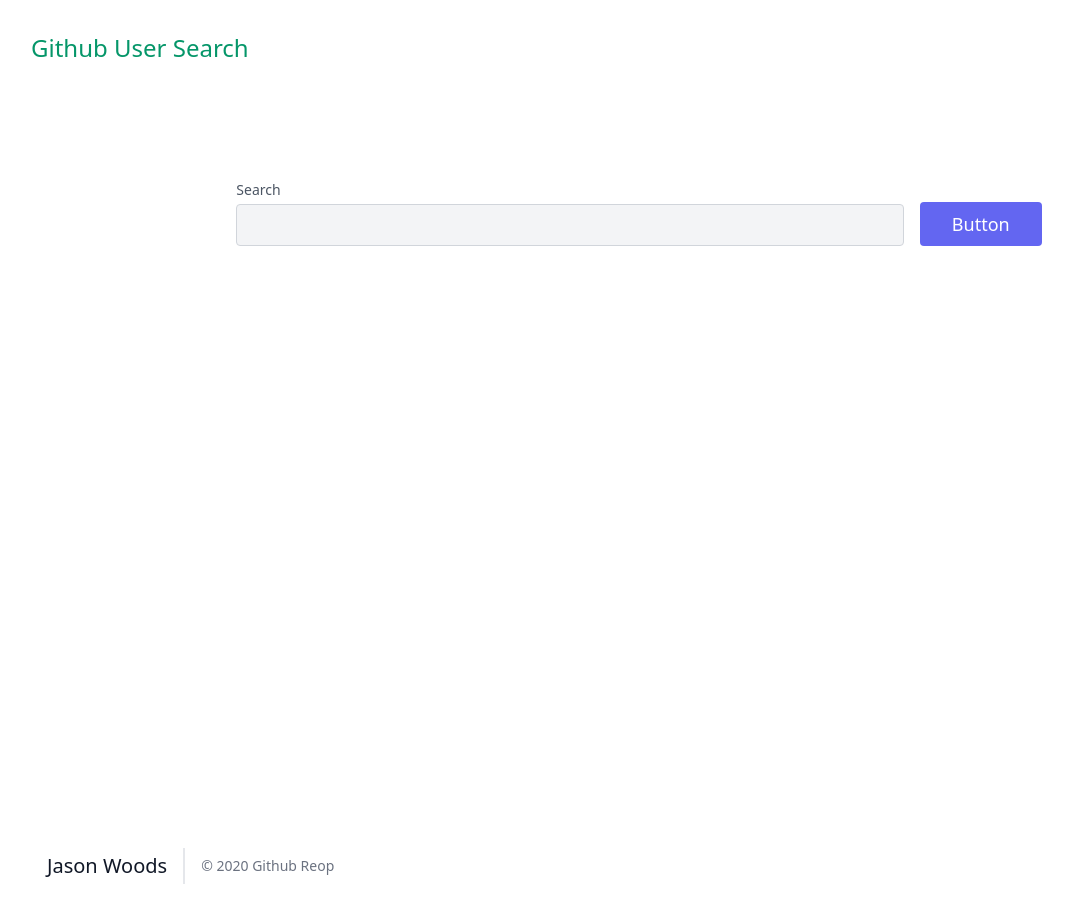
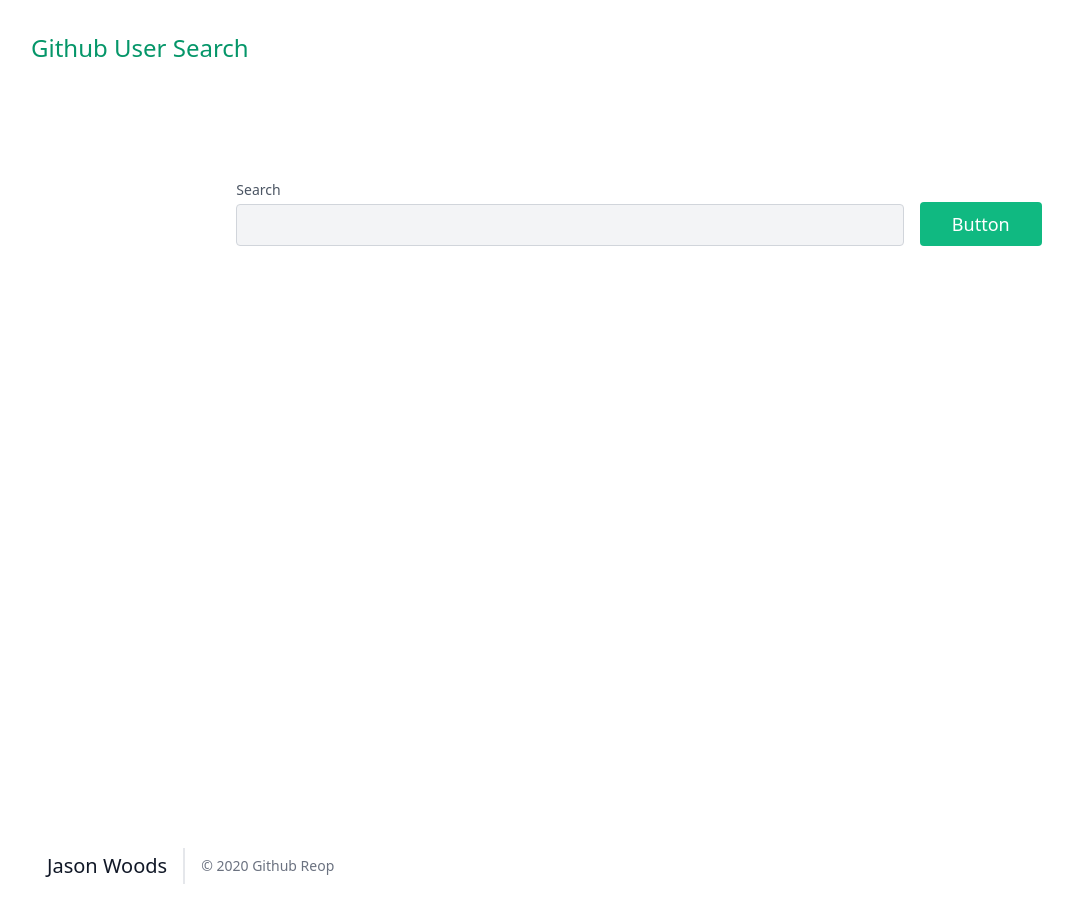
Before and after one commit to jwoods1/GithubSearch, a Next.js app: page / in a window 1280 px wide. Shown: the top 916 px of the page, without its empty margins (1-1074 px from the left). Built offline with nearby package versions, Linux system fonts and the light colour scheme.

Commit message:
updated search to have loading indicator and show rate limit

```diff
--- a/components/paginator.tsx
+++ b/components/paginator.tsx
@@ -19,7 +19,7 @@ const Paginator = ({page, links, total}) => {
     </div>
 
     }
-    return "";
+    return <div></div>;
 }
 
 export default Paginator;
--- a/components/searchForm.tsx
+++ b/components/search-form/search-form.tsx
@@ -9,7 +9,7 @@ const SearchForm = ({query, setQuery, handleSubmit}) => {
                     <label htmlFor="search" className="leading-7 text-sm text-gray-600">Search</label>
                     <input  value={query}  onChange={({target}) => setQuery(target.value)} type="text" name="search" className="search" />
                 </div>
-                <button type="submit" className="text-white bg-indigo-500 border-0 py-2 px-8 focus:outline-none hover:bg-indigo-600 rounded text-lg">Button</button>
+                <button type="submit" className="text-white bg-green-500 border-0 py-2 px-8 focus:outline-none hover:bg-green-600 rounded text-lg">Button</button>
             </div>
         </form>
 
--- a/components/search.tsx
+++ b/components/search.tsx
@@ -1,15 +1,28 @@
 import ParseLink from "parse-link-header"
 
 export const GetData = async (url) => {
-   let resp = await fetch(url);
-   if(resp.ok){
-    let pagination = GetPaginationLinks(resp);
-    let data = await resp.json();
-    return {pagination,
-        data}
+
+   // check for rate limit
+   let result = {ratelimit: false, pagination:{},
+   data: {items:[], total_count: 0}}
+   let resp = await fetch(url).catch((d) => {
+    console.log("Error Fetching Data");
+    return d;
+   });
+   switch (resp.status){
+    case 200:
+         let data = await resp.json();
+         result.pagination = GetPaginationLinks(resp);
+         result.data = data;
+        break;
+    case 403:
+        result.ratelimit = true;
+            break;
+        default:
+            console.log('defauilt');
+            break;
    }
-   return null
-
+   return result;
 };
 
 const GetPaginationLinks = (resp) => {
--- a/pages/index.tsx
+++ b/pages/index.tsx
@@ -2,34 +2,37 @@ import Head from 'next/head'
 import { useState } from 'react';
 
 import Footer from '../components/footer'
-import SearchForm from '../components/searchForm'
+import SearchForm from '../components/search-form/search-form'
 import Result from '../components/result'
 import Search,{GetData} from '../components/search';
 import Paginator from '../components/paginator';
 
 export default function Home() {
   const [query, setQuery] = useState('');
-  const [results, setResults] = useState({pagination: {}, data:[], total: 0});
-  const page = (url) =>{
-      GetData(url).then(
-        result => {
-          setResults({pagination: result.pagination, data: result.data.items, total: result.data.total_count});
-          setQuery('');
-        }
-      )
+  const [search, setSearch] = useState('');
+  const [results, setResults] = useState({pagination: {last:{page: ""}}, data:[], total: 0, ratelimit: false});
+  const [searching, setSearching] = useState(false);
+  const page = async (url) =>{
+    setSearching(true);
+    results.data = [];
+    setResults(results);
+      let data = await GetData(url);
+
+      setResults({pagination: data.pagination, data: data.data.items, total: data.data.total_count, ratelimit: data.ratelimit});
+      setQuery('');
+      setSearching(false);
   }
-  const handleSubmit  = (event) =>{
+  const handleSubmit  = async (event) =>{
       event.preventDefault();
-
-      Search(query).then(
-        result => {
-          setResults({pagination: result.pagination, data: result.data.items, total: result.data.total_count});
-          setQuery('');
-        }
-      )
-
-
-
+      results.data = [];
+      setResults(results);
+      setSearch(query);
+      setSearching(true);
+      let data = await Search(query);
+      console.log(data.pagination)
+      setResults({pagination: data.pagination, data: data.data.items, total: data.data.total_count, ratelimit: data.ratelimit});
+      setQuery('');
+      setSearching(false);
   }
   return (
     <div className="container mx-auto p-4">
@@ -42,13 +45,22 @@ export default function Home() {
          Github User Search
         </h1>
         <SearchForm query={query} setQuery={setQuery} handleSubmit={handleSubmit}/>
-        <div className="grid grid-cols-4 gap-2">
+        <div className="grid grid-cols-3 gap-2">
+        <div className={search.length > 0 ? "col-span-3" : "hidden"} >Results for: {search}, total: {results.total}</div>
             {results.data && results.data.map((x,i) => {
                 return <Result key={i} {...x} />
             })}
-
+             {searching && (<div className="flex h-48 w-48 relative col-start-2 col-end-2 justify-self-center">
+        <span className="animate-ping absolute inline-flex h-full w-full rounded-full bg-green-400 opacity-75"></span>
+        <span className="relative inline-flex rounded-full h-full w-full bg-green-500"></span>
+      </div>)}
+      {results.ratelimit && (<div className="text-xl h-48 text-gray-800 col-start-2 col-span-1 justify-self-center">
+        <p className="text-gray-400 text-center">RATE LIMIT EXCEEDED</p>
+        <p className="text-sm text-gray-400 text-center">Please try again after a minute.</p></div>)}
         </div>
+        {!searching &&
         <Paginator total={results.total} page={page} links={results.pagination}/>
+        }
       </main>
     <Footer/>
     </div>
```
